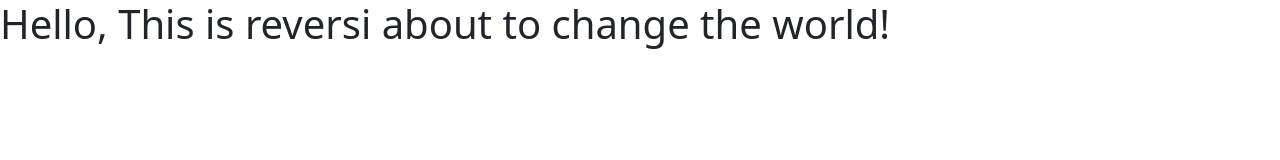
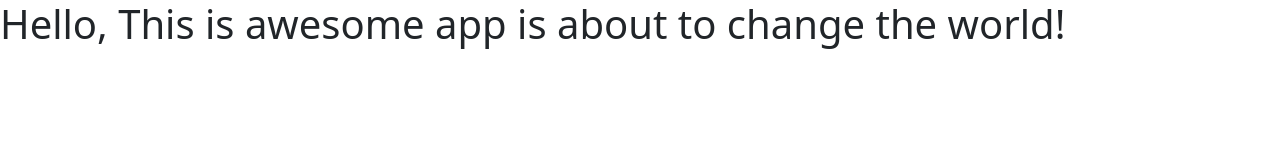
Before and after one commit to Bebe2158/reversi-bebe2158, a website: page public/index.html in a window 1280 px wide. Drawn offline with nearby package versions, Linux system fonts and the light colour scheme.

Commit message:
Update index.html

```diff
--- a/public/index.html
+++ b/public/index.html
@@ -11,7 +11,7 @@
     <title>Hello, world!</title>
   </head>
   <body>
-    <h1>Hello, This is reversi about to change the world! </h1>
+    <h1>Hello, This is awesome app is about to change the world! </h1>
 
     <!-- Optional JavaScript; choose one of the two! -->
 
```
